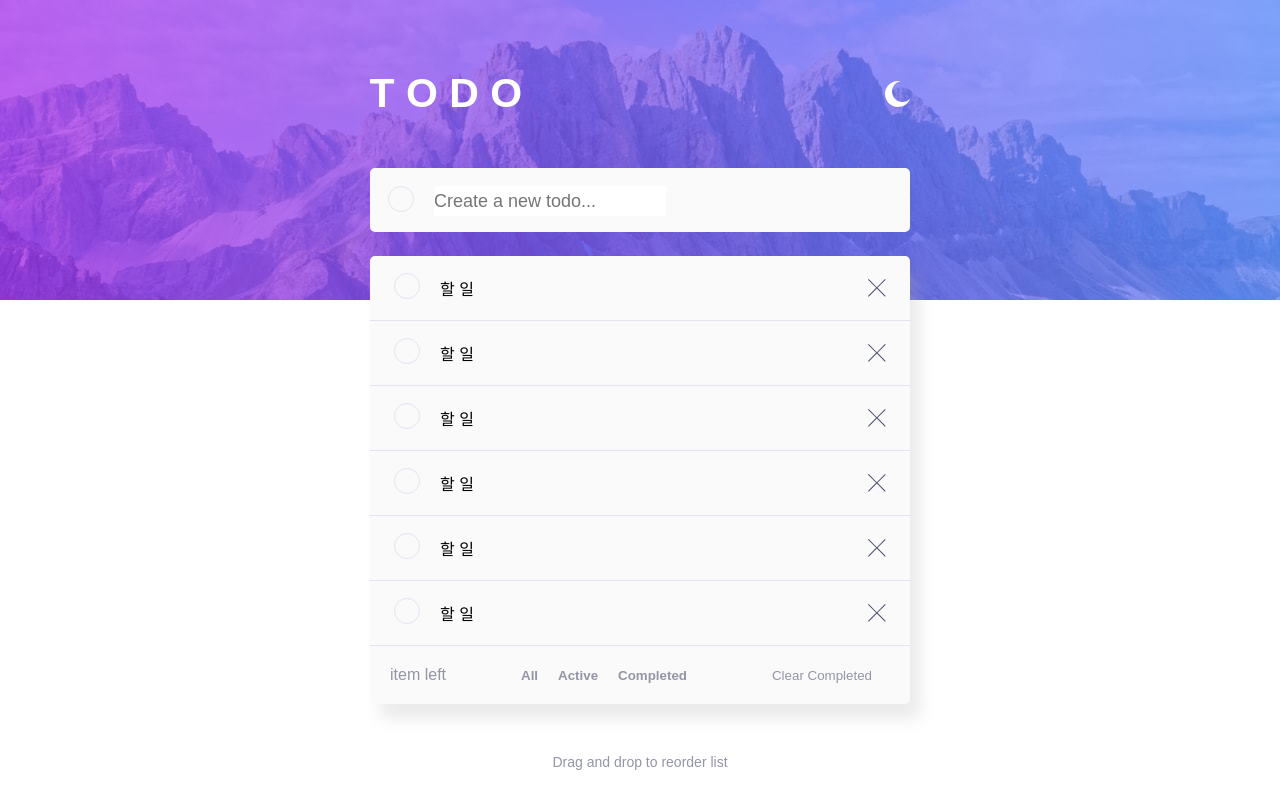
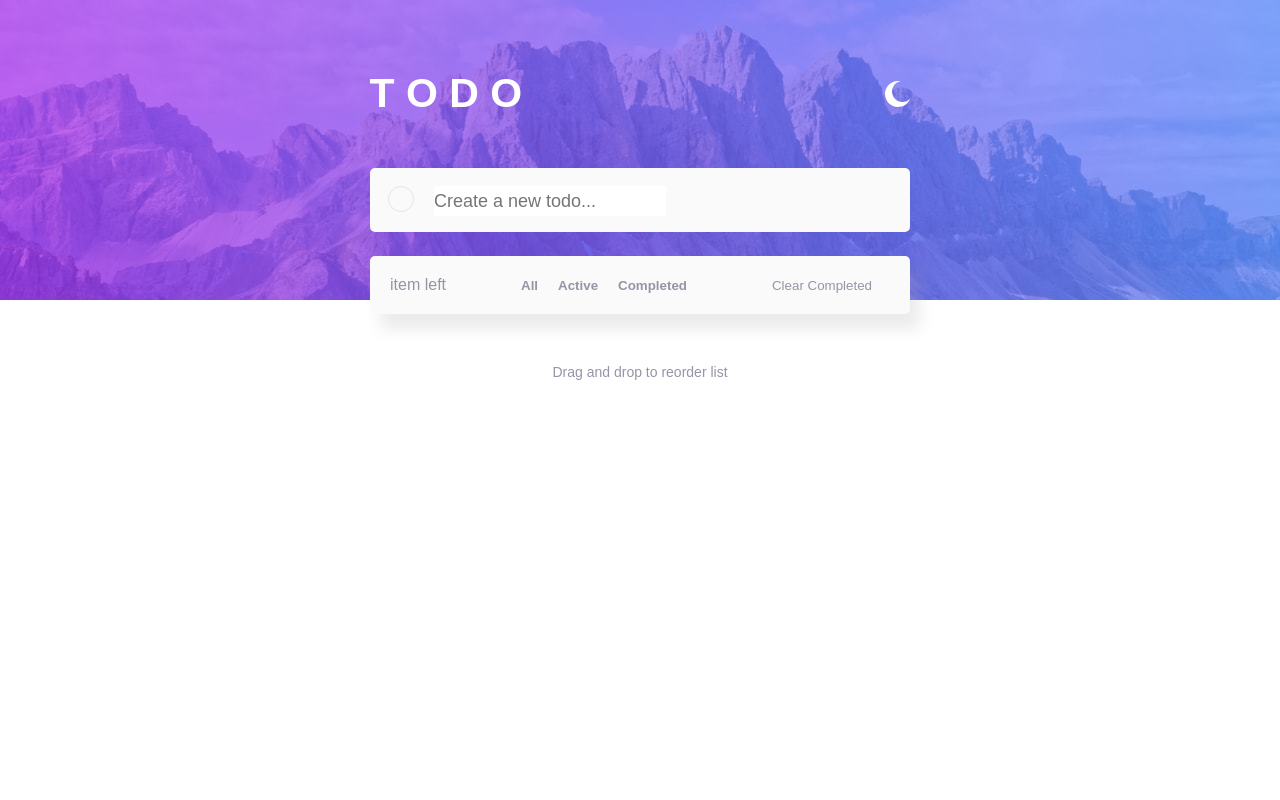
Before and after one commit to cnu-likelion-frontend/hyeon_song_song, a React (Create React App) app: page / in a window 1280 px wide. Built offline with nearby package versions, Linux system fonts and the light colour scheme.

Commit message:
Feat: Add todolistitem

```diff
--- a/src/Page.js
+++ b/src/Page.js
@@ -25,7 +25,7 @@ function Page() {
       <div className="Page_container">
         <TodoListTitle />
         <TodoListInput onCreate={onCreate}/>
-        <TodoListOutput />
+        <TodoListOutput todo={todo}/>
       </div>
     </div>
   );
--- a/src/components/TodoListInput.js
+++ b/src/components/TodoListInput.js
@@ -7,11 +7,16 @@ function TodoListInput({ onCreate }){
     setContent(e.target.value);
   };
 
-  // const activeEnter = (e) => {
-  //   if (e.key === 'Enter') {
-  //     activeButton();
-  //   }
-  // }
+  const onSubmit = () => {
+    onCreate(content);
+  }
+
+  const onKeyDown = (e) => {
+    if (e.keyCode === 13) {
+      onSubmit();
+      e.preventDefault();
+    }
+  }
 
   return(
     <div className='Input_container'>
@@ -20,6 +25,7 @@ function TodoListInput({ onCreate }){
           <input
             type='button'
             className='Input_checkbox'
+            onClick={onSubmit}
           />
           <span className='Input_checkbox_icon'></span>
         </label>
@@ -29,6 +35,7 @@ function TodoListInput({ onCreate }){
           placeholder='Create a new todo...'
           value={content}
           onChange={onChangeContent}
+          onKeyDown={onKeyDown}
         />
       </form>
     </div>
--- a/src/components/TodoListItem.js
+++ b/src/components/TodoListItem.js
@@ -1,16 +1,10 @@
 import { useState } from 'react';
 import './TodoListItem.css';
 
-function TodoListItem(){
+function TodoListItem({ id, content, isDone }){
 
-  const [ todo, setTodo ] = useState('할 일');
   const [ isCompleted, setIsCompleted ] = useState(false);
   const [ todoClass, setTodoClass ] = useState('Input_content');
-
-
-  // label 을 click 하면 p 의 style 이 바뀌어야 하고,
-  // TodoItem 의 상태가 Completed 로 바뀌어야 함
-  // item left 의 개수가 늘어나야 함
 
   const onClickCheckbox = (e) => {
     setIsCompleted(!isCompleted);
@@ -30,7 +24,7 @@ function TodoListItem(){
           />
           <span className='Input_checkbox_icon'></span>
         </label>
-        <p className={todoClass}>{ todo }</p>
+        <p className={todoClass}>{ content }</p>
         <svg xmlns="http://www.w3.org/2000/svg" width="18" height="18"><path fill="#494C6B" fill-rule="evenodd" d="M16.97 0l.708.707L9.546 8.84l8.132 8.132-.707.707-8.132-8.132-8.132 8.132L0 16.97l8.132-8.132L0 .707.707 0 8.84 8.132 16.971 0z"/></svg>
       </div>
       <hr></hr>
--- a/src/components/TodoListOutput.js
+++ b/src/components/TodoListOutput.js
@@ -2,7 +2,7 @@ import "./TodoListOutput.css";
 import TodoListItem from "./TodoListItem";
 import { useState } from "react";
 
-function TodoListOutput() {
+function TodoListOutput({ todo }) {
   const [activeButton, setActiveButton] = useState("");
 
   function handleButtonClick(buttonName) {
@@ -13,12 +13,11 @@ function TodoListOutput() {
     <>
       <div className="OutputContainer">
         <div className="ItemContainer">
-          <TodoListItem />
-          <TodoListItem />
-          <TodoListItem />
-          <TodoListItem />
-          <TodoListItem />
-          <TodoListItem />
+          <div>
+            {todo.map((it) => (
+              <TodoListItem {...it}/>
+            ))}
+          </div>
         </div>
         <div className="LowerContainer">
           <p>item left</p>
```
